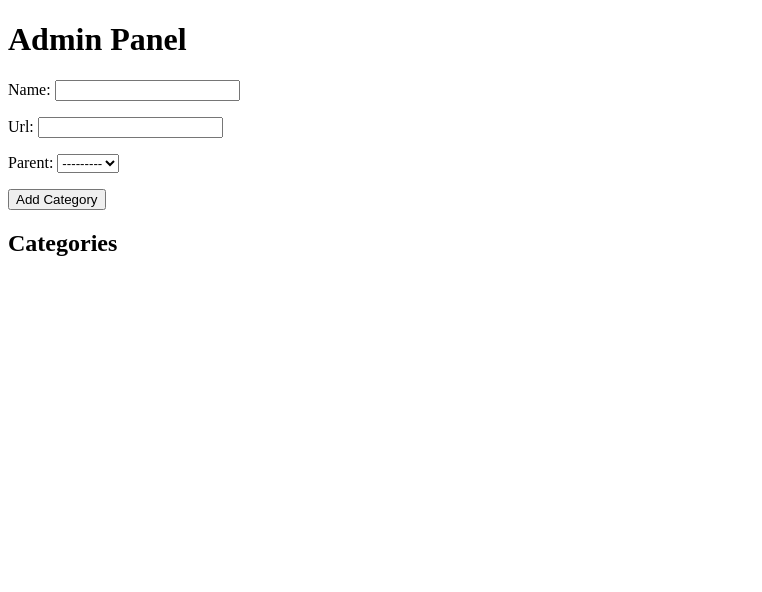
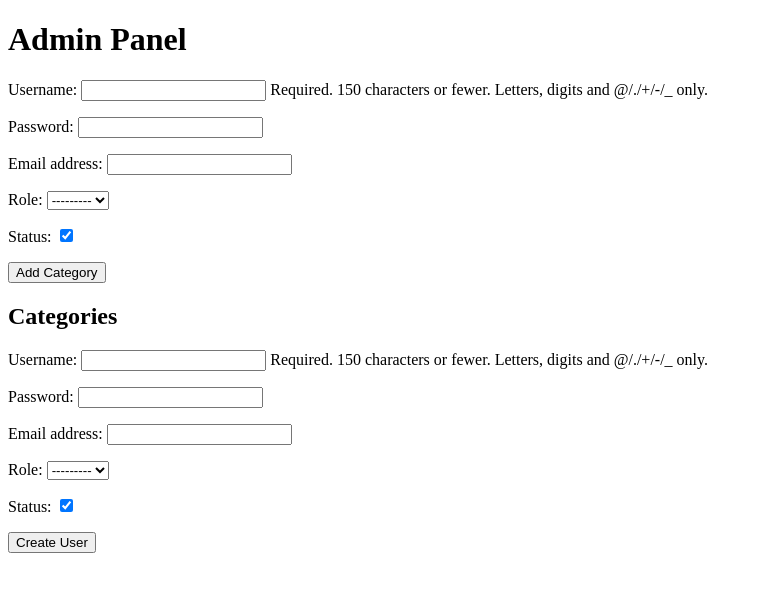
Before and after one commit to vijayakumar28/dynamic_nav, a Django app: page /admin-panel/ in a window 1280 px wide. Shown: the top 592 px of the page, without its empty margins (0-762 px from the left). Run offline with Django 5.2, Linux system fonts and the light colour scheme; data comes from the database, SQL or seed files in the repository; data that the repository does not hold is empty; parts of the project's set-up code (start-up, migrations or seed data) failed here and were passed over.

Commit message:
Initial commit

```diff
--- a/myapp/forms.py
+++ b/myapp/forms.py
@@ -1,7 +1,21 @@
 from django import forms
-from .models import Category
+from django.contrib.auth.models import User
+from .models import UserProfile, Role
 
-class CategoryForm(forms.ModelForm):
+class UserCreationForm(forms.ModelForm):
+    password = forms.CharField(widget=forms.PasswordInput)
+    role = forms.ModelChoiceField(queryset=Role.objects.all())
+    status = forms.BooleanField(required=False, initial=True)
+
     class Meta:
-        model = Category
-        fields = ['name', 'url', 'parent']
+        model = User
+        fields = ['username', 'password', 'email']
+
+    def save(self, commit=True):
+        user = super().save(commit=False)
+        if commit:
+            user.save()
+
+        # Create a UserProfile for the newly created user
+        UserProfile.objects.create(user=user, role=self.cleaned_data['role'], status=self.cleaned_data['status'])
+        return user
--- a/myapp/models.py
+++ b/myapp/models.py
@@ -1,5 +1,27 @@
 from django.db import models
+from django.contrib.auth.models import User, Permission
 from django.core.exceptions import ValidationError
+
+class Role(models.Model):
+    name = models.CharField(max_length=100)
+    permissions = models.ManyToManyField(Permission, blank=True)
+
+    def __str__(self):
+        return self.name
+
+def has_permission(user, permission_name):
+    """Check if the user has the specified permission."""
+    if user.is_authenticated:
+        return user.userprofile.role.permissions.filter(codename=permission_name).exists()
+    return False
+
+class UserProfile(models.Model):
+    user = models.OneToOneField(User, on_delete=models.CASCADE)
+    role = models.ForeignKey(Role, on_delete=models.CASCADE)
+    status = models.BooleanField(default=True)  # Active or inactive status
+
+    def __str__(self):
+        return self.user.username
 
 class Category(models.Model):
     parent = models.ForeignKey(
--- a/myapp/urls.py
+++ b/myapp/urls.py
@@ -1,8 +1,9 @@
 from django.urls import path
-from .views import category_view
+from .views import add_user_view, category_view
 
 urlpatterns = [
     path('', category_view, name='homepage'),  # Homepage view
-    path('admin-panel/', category_view, name='admin_panel'),  # Admin panel view
+    path('admin-panel/', add_user_view, name='admin_panel'),  # Admin panel for adding users
+    path('manage-users/', category_view, name='manage_users'),  # Manage users view
     path('<slug:slug>/', category_view, name='category_detail'),  # Dynamic category URLs
 ]
--- a/myapp/views.py
+++ b/myapp/views.py
@@ -1,43 +1,40 @@
-from django.shortcuts import render, redirect, get_object_or_404
-from django.http import Http404
-from .models import Category
-from .forms import CategoryForm
+from django.shortcuts import render, redirect
+from django.contrib.auth.models import User
+from .forms import UserCreationForm
 
-def category_view(request, slug=None):
-    # Fetch main categories for the navbar
-    main_categories = Category.objects.filter(parent=None)
+from django.http import HttpResponse
 
-    # If the request is to access the admin panel
-    if request.path.startswith('/admin-panel/'):
-        # Handle form submission for adding a new category
-        if request.method == 'POST':
-            form = CategoryForm(request.POST)
-            if form.is_valid():
-                form.save()
-                return redirect('admin_panel')  # Redirect to admin panel after submission
+def manage_users_view(request):
+    return HttpResponse("This is the Manage Users page.")
+
+def add_role_view(request):
+    return HttpResponse("This is the Add Role page.")
+
+
+
+
+def add_user_view(request):
+    if request.method == 'POST':
+        form = UserCreationForm(request.POST)
+        if form.is_valid():
+            form.save()
+            return redirect('admin_panel')  # Redirect to admin panel or another view
+    else:
+        form = UserCreationForm()
+
+    return render(request, 'admin_panel.html', {'form': form})
+
+
+def category_view(request):
+    """Render the dynamic category view with a dynamic navbar"""
+    navbar_links = []
+
+    # Dynamically add links based on user input or any logic you have
+    if request.user.is_authenticated:
+        navbar_links.append({'name': 'Dashboard', 'url': '/admin-panel/'})
+        if request.user.userprofile.role.name == 'Admin':
+            navbar_links.append({'name': 'Manage Users', 'url': '/manage-users/'})
         else:
-            form = CategoryForm()
+            navbar_links.append({'name': 'Profile', 'url': '/profile/'})
 
-        # Fetch all categories for admin panel
-        categories = Category.objects.all()
-
-        return render(request, 'admin_panel.html', {
-            'categories': categories,
-            'form': form,
-            'main_categories': main_categories,
-        })
-
-    # If a slug is provided, fetch the corresponding category
-    if slug:
-        category = get_object_or_404(Category, url=slug)
-        # Handle subcategories if applicable
-        subcategories = Category.objects.filter(parent=category)
-
-        return render(request, 'category.html', {
-            'category': category,
-            'subcategories': subcategories,
-            'main_categories': main_categories,
-        })
-
-    # Default behavior: render homepage
-    return render(request, 'navbar.html', {'main_categories': main_categories})
+    return render(request, 'navbar.html', {'navbar_links': navbar_links})
--- a/templates/admin_panel.html
+++ b/templates/admin_panel.html
@@ -31,5 +31,12 @@
             </li>
         {% endfor %}
     </ul>
+    <!-- admin_panel.html -->
+<form method="post">
+    {% csrf_token %}
+    {{ form.as_p }}
+    <button type="submit">Create User</button>
+</form>
+
 </body>
 </html>
```
Also changed, not shown: myapp/admin.py (+47 -3 lines), myapp/migrations/0007_role_userprofile_delete_category.py (added), myapp/migrations/0008_category.py (added).
